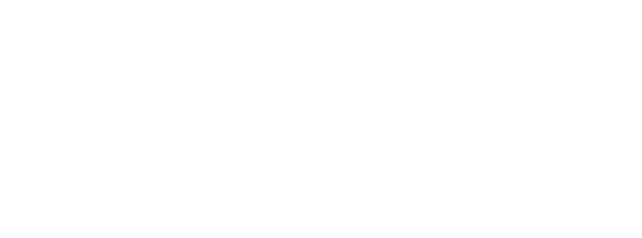
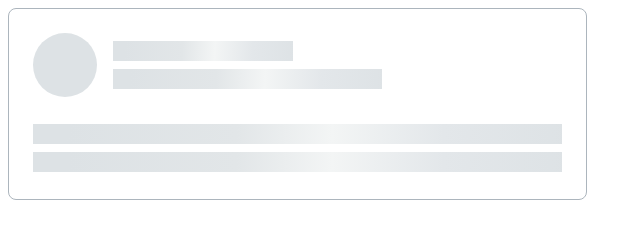
Before and after one commit to js-tasks-ru/htmlcss-20210916_kasss, a website: page 04-lection2/02-skeleton/index.html in a window 1280 px wide. Shown: the whole page, without its empty margins (0-642 px from the left). Drawn offline with Linux system fonts and the light colour scheme.

Commit message:
skeleton

```diff
--- a/04-lection2/02-skeleton/index.html
+++ b/04-lection2/02-skeleton/index.html
@@ -2,10 +2,31 @@
 <!-- Страница со скелетоном -->
 <html lang="ru">
     <head>
+        <title>skeleton</title>
         <link rel="stylesheet" href="../../assets/css/main.css">
         <link rel="stylesheet" href="./skeleton.css">
+        <style>
+            .container {
+                width: 579px;
+                height: 192px;
+            }
+        </style>
     </head>
     <body>
-
+        <div class='container'>
+            <div class='skeleton'>
+                <div class='skeleton__title'>
+                    <div class='skeleton__photo'></div>
+                    <div class='skeleton__container'>
+                        <div class='skeleton__row row_small'></div>
+                        <div class='skeleton__row row_middle'></div>
+                    </div>
+                </div>
+                <div class='skeleton__container'>
+                    <div class='skeleton__row row_large'></div>
+                    <div class='skeleton__row row_large'></div>
+                </div>
+            </div>
+        </div>
     </body>
 </html>
--- a/04-lection2/02-skeleton/skeleton.css
+++ b/04-lection2/02-skeleton/skeleton.css
@@ -0,0 +1,46 @@
+.skeleton {
+    border: 1px solid var(--grey-3);
+    box-sizing: border-box;
+    border-radius: 8px;
+    padding: 24px;
+    width: 100%;
+    height: 100%;
+    display: flex;
+    flex-direction: column;
+    justify-content: stretch;
+    align-content: stretch;
+    gap: 24px;
+}
+
+.skeleton__photo {
+    width: 64px;
+    height: 64px;
+    border-radius: 50%;
+    background: var(--grey-2);
+    display: inline-block;
+}
+.skeleton__title {
+    width: 100%;
+    display: flex;
+    gap: 16px;
+}
+.skeleton__container{
+    display: flex;
+    flex-direction: column;
+    justify-content: center;
+    gap: 8px;
+    flex-grow: 1;
+}
+.skeleton__row {
+    height: 20px;
+    background: linear-gradient(92.51deg, #DDE2E5 6.44%, #E2E6E8 38.47%, #F3F5F5 56.48%, #E3E7EA 77.5%, #DDE2E5 102.52%);
+}
+.row_small {
+    width: 40%;
+}
+.row_middle {
+    width: 60%;
+}
+.row_large {
+    width: 100%;
+}
```
